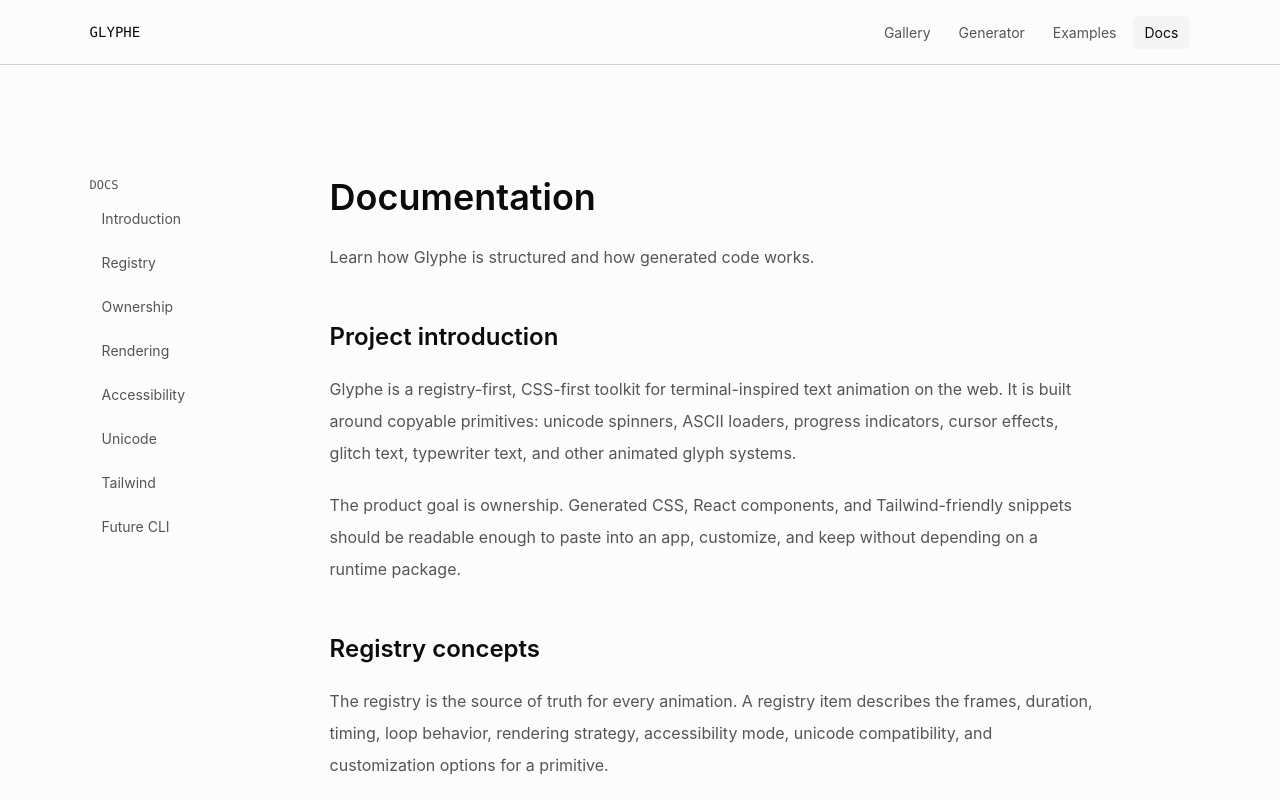
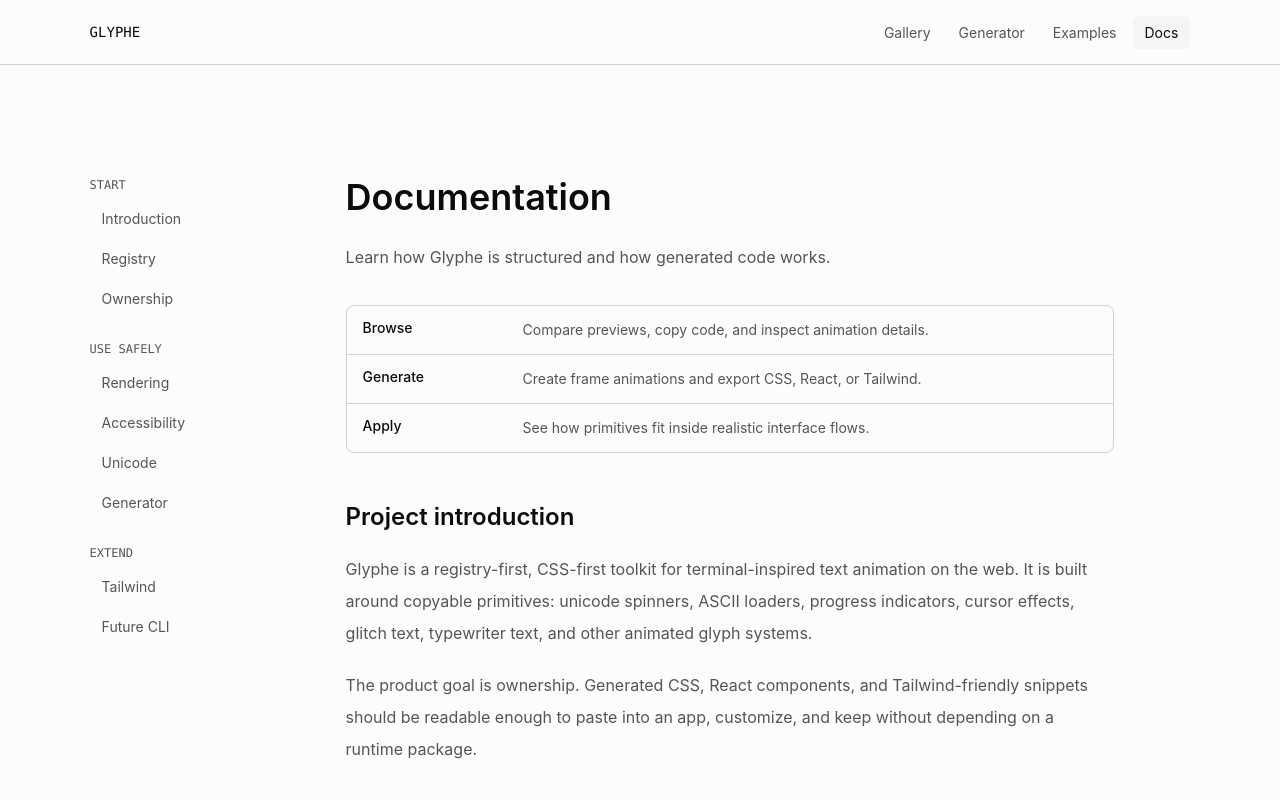
Before and after one commit to NicolasMilliard/glyphe, a React (Vite) app: page /docs in a window 1280 px wide. Shown: the top 800 px of the page. Built offline with nearby package versions, Linux system fonts and the light colour scheme.

Commit message:
Documentation improvement

```diff
--- a/src/routes/docs.tsx
+++ b/src/routes/docs.tsx
@@ -12,13 +12,16 @@ function DocsPage() {
   useDocumentTitle(metadata.title);
 
   return (
-    <div className="grid min-w-0 gap-8 lg:grid-cols-[13rem_minmax(0,1fr)] lg:items-start">
+    <div className="grid min-w-0 gap-8 lg:grid-cols-[14rem_minmax(0,1fr)] lg:items-start">
       <aside className="lg:sticky lg:top-24">
-        <nav aria-label="Docs sections" className="grid gap-2">
+        <nav aria-label="Docs sections" className="grid gap-6">
+          {docsNavGroups.map((group) => (
+            <div key={group.label} className="grid gap-2">
               <p className="text-muted-foreground font-mono text-xs uppercase">
-            Docs
+                {group.label}
               </p>
-          {docsNavItems.map((item) => (
+              <div className="grid gap-1">
+                {group.items.map((item) => (
                   <a
                     key={item.href}
                     href={item.href}
@@ -27,12 +30,32 @@ function DocsPage() {
                     {item.label}
                   </a>
                 ))}
+              </div>
+            </div>
+          ))}
         </nav>
       </aside>
 
       <DocsContent>
         <h1>{metadata.title}</h1>
         <p>{metadata.description}</p>
+
+        <div className="border-border rounded-glyphe-lg my-8 grid gap-0 overflow-hidden border">
+          {quickLinks.map((item) => (
+            <Link
+              key={item.to}
+              to={item.to}
+              className="glyphe-pressable border-border hover:bg-surface grid gap-1 border-b px-4 py-3 last:border-b-0 sm:grid-cols-[9rem_minmax(0,1fr)] sm:gap-4"
+            >
+              <span className="text-foreground text-sm font-medium">
+                {item.label}
+              </span>
+              <span className="text-muted-foreground text-sm leading-6">
+                {item.description}
+              </span>
+            </Link>
+          ))}
+        </div>
 
         <h2 id="project-introduction">Project introduction</h2>
         <p>
@@ -62,6 +85,12 @@ function DocsPage() {
         <p>
           For a technical view of the current entries and active rendering
           strategies, open the <Link to="/registry">registry overview</Link>.
+        </p>
+        <p>
+          For visual selection, start in the <Link to="/gallery">gallery</Link>.
+          For custom frames, use the <Link to="/generator">generator</Link>. For
+          realistic product usage, browse the{' '}
+          <Link to="/examples">examples</Link>.
         </p>
 
         <h2 id="copy-paste-ownership">Copy-paste ownership</h2>
@@ -203,6 +232,25 @@ function DocsPage() {
           </li>
         </ul>
 
+        <h2 id="generator-output">Generator output</h2>
+        <p>
+          The generator turns frame lists into previewable registry-shaped
+          items. It uses the same CSS, React, Tailwind, accessibility, and
+          compatibility paths as gallery items, so exported code should match
+          the preview.
+        </p>
+        <ul>
+          <li>Use spaces for simple one-glyph frames like braille spinners.</li>
+          <li>
+            Use one frame per line when frames contain internal spaces, such as
+            ASCII progress bars.
+          </li>
+          <li>
+            Choose presets from the curated registry list when you want a safe
+            starting point.
+          </li>
+        </ul>
+
         <h2 id="tailwind-integration">Tailwind integration</h2>
         <p>
           Tailwind support is additive. Glyphe generates ordinary CSS first,
@@ -239,6 +287,40 @@ const docsNavItems = [
   { label: 'Rendering', href: '#rendering-strategies' },
   { label: 'Accessibility', href: '#accessibility' },
   { label: 'Unicode', href: '#unicode-rendering' },
+  { label: 'Generator', href: '#generator-output' },
   { label: 'Tailwind', href: '#tailwind-integration' },
   { label: 'Future CLI', href: '#future-cli' },
 ];
+
+const docsNavGroups = [
+  {
+    label: 'Start',
+    items: docsNavItems.slice(0, 3),
+  },
+  {
+    label: 'Use Safely',
+    items: docsNavItems.slice(3, 7),
+  },
+  {
+    label: 'Extend',
+    items: docsNavItems.slice(7),
+  },
+];
+
+const quickLinks = [
+  {
+    label: 'Browse',
+    description: 'Compare previews, copy code, and inspect animation details.',
+    to: '/gallery',
+  },
+  {
+    label: 'Generate',
+    description: 'Create frame animations and export CSS, React, or Tailwind.',
+    to: '/generator',
+  },
+  {
+    label: 'Apply',
+    description: 'See how primitives fit inside realistic interface flows.',
+    to: '/examples',
+  },
+] as const;
```
Also changed, not shown: .codex/DOCUMENTATION-PASS.md. Lines whose indentation alone changed are shown as unchanged.
